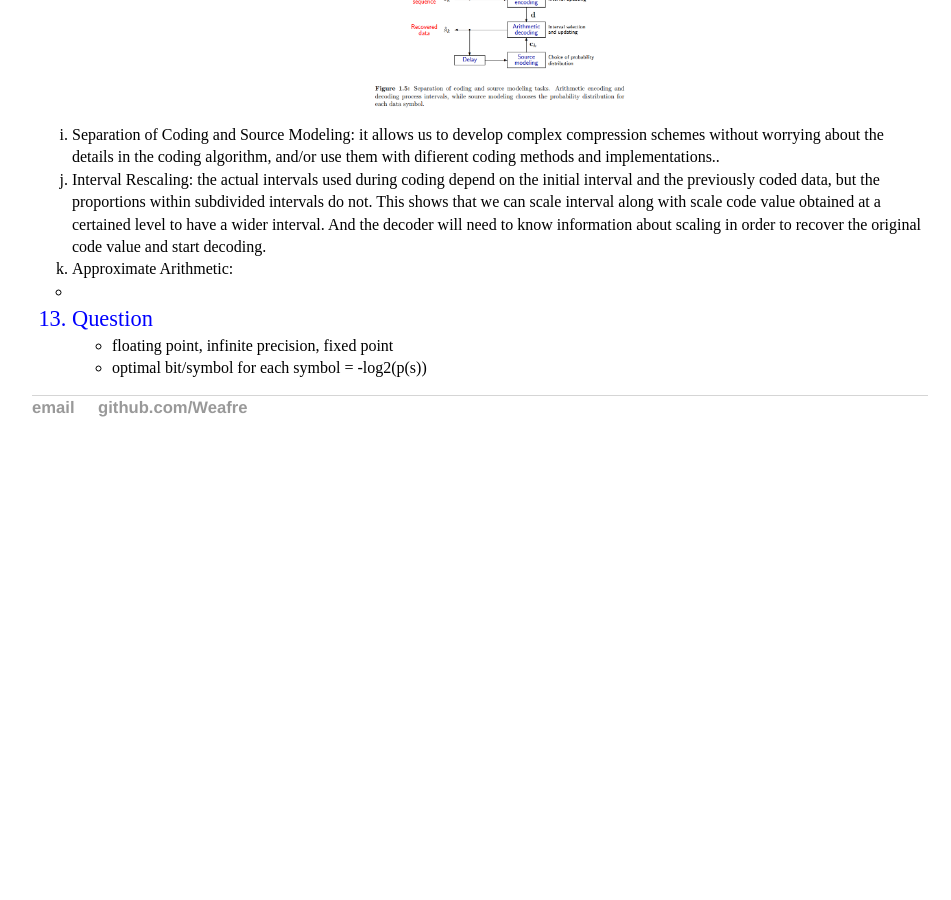
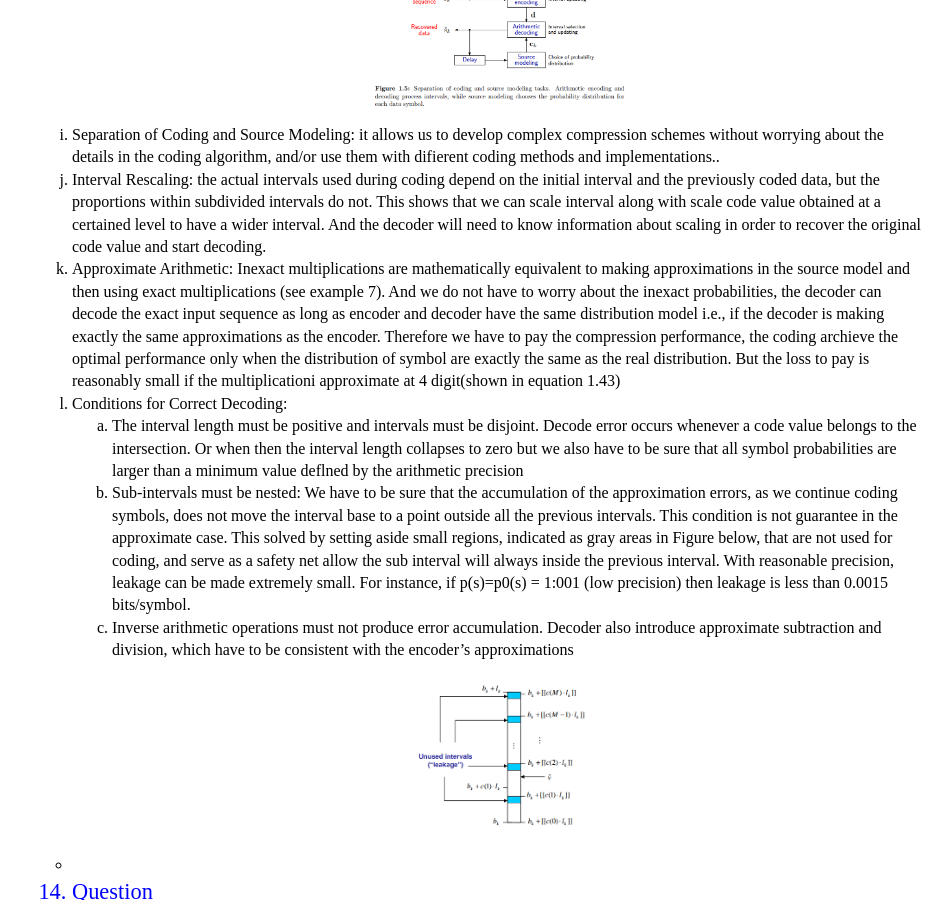
Before and after one commit to Weafre/weafre.github.io, a Jekyll site: the page built from _posts/2020-05-05-Context-based-adaptive-arithmetic-coding.md, in a window 1280 px wide and 900 px high, scrolled down 3103 px. Shown: the whole window, without its empty margins (160-1111 px from the left). Built offline with Jekyll 4.4.1, drawn with Linux system fonts in a browser that asks for light colours; before the commit the page ends 3583 px from its top, so only the background shows below that.

Commit message:
finish theory

```diff
--- a/_posts/2020-05-05-Context-based-adaptive-arithmetic-coding.md
+++ b/_posts/2020-05-05-Context-based-adaptive-arithmetic-coding.md
@@ -149,8 +149,33 @@ and/or use them with difierent coding methods and implementations..</li>
 <li style="list-style-type:lower-alpha;font-size:16px;color:black;">Interval Rescaling: the actual intervals used during coding depend on the initial interval and the previously coded data, but the
 proportions within subdivided intervals do not. This shows that we can scale interval along with scale code value obtained at a certained level to have a wider interval. And the decoder will need to know information about scaling in order to recover the original code value and start decoding.</li>
 <li style="list-style-type:lower-alpha;font-size:16px;color:black;">
-Approximate Arithmetic: </li>
+Approximate Arithmetic: Inexact multiplications are mathematically equivalent to making approximations in the
+source model and then using exact multiplications (see example 7). And we do not have to worry about the inexact probabilities, the decoder can decode the exact input sequence as long as encoder and decoder have the same distribution model i.e., if the decoder is making exactly the
+same approximations as the encoder. Therefore we have to pay the compression performance, the coding archieve the optimal performance only when the distribution of symbol are exactly the same as the real distribution. But the loss to pay is reasonably small if the multiplicationi approximate at 4 digit(shown in equation 1.43)</li>
 
+<li style="list-style-type:lower-alpha;font-size:16px;color:black;">
+Conditions for Correct Decoding:
+<ul>
+	<li style="list-style-type:lower-alpha;font-size:16px;color:black;">The interval length must be positive and intervals must be disjoint. Decode error occurs whenever a code value belongs to the intersection. Or when  then the interval length collapses to zero but  we also have to be sure that all symbol probabilities are larger than a
+minimum value deflned by the arithmetic precision</li>
+		<li style="list-style-type:lower-alpha;font-size:16px;color:black;">Sub-intervals must be nested: We have to be sure that the accumulation of the approximation errors, as we continue coding
+symbols, does not move the interval base to a point outside all the previous intervals. This condition is not guarantee in the approximate case. This solved by setting aside small regions, indicated as gray areas in Figure below, that are
+not used for coding, and serve as a safety net allow the sub interval will always inside the previous interval. With reasonable precision, leakage can be made extremely small. For
+instance, if p(s)=p0(s) = 1:001 (low precision) then leakage is less than 0.0015 bits/symbol.</li>
+<li style="list-style-type:lower-alpha;font-size:16px;color:black;">Inverse arithmetic operations must not produce error accumulation. Decoder also introduce approximate subtraction and division, which have to be consistent with the encoder’s approximations</li>
+
+</ul>
+
+
+</li>
+<figure>
+ <img src='{{site.url}}/images/leakage.png' alt='independent and identically distributed definition ' style="width:160;height:160px;" class="center"/>
+ <figcaption>
+ 	<center>
+
+ </center>
+ </figcaption>
+</figure>
 <li style="list-style-type:circle;font-size:16px;color:black;">  </li>
 
 
```
Also changed, not shown: images/leakage.png (added).
